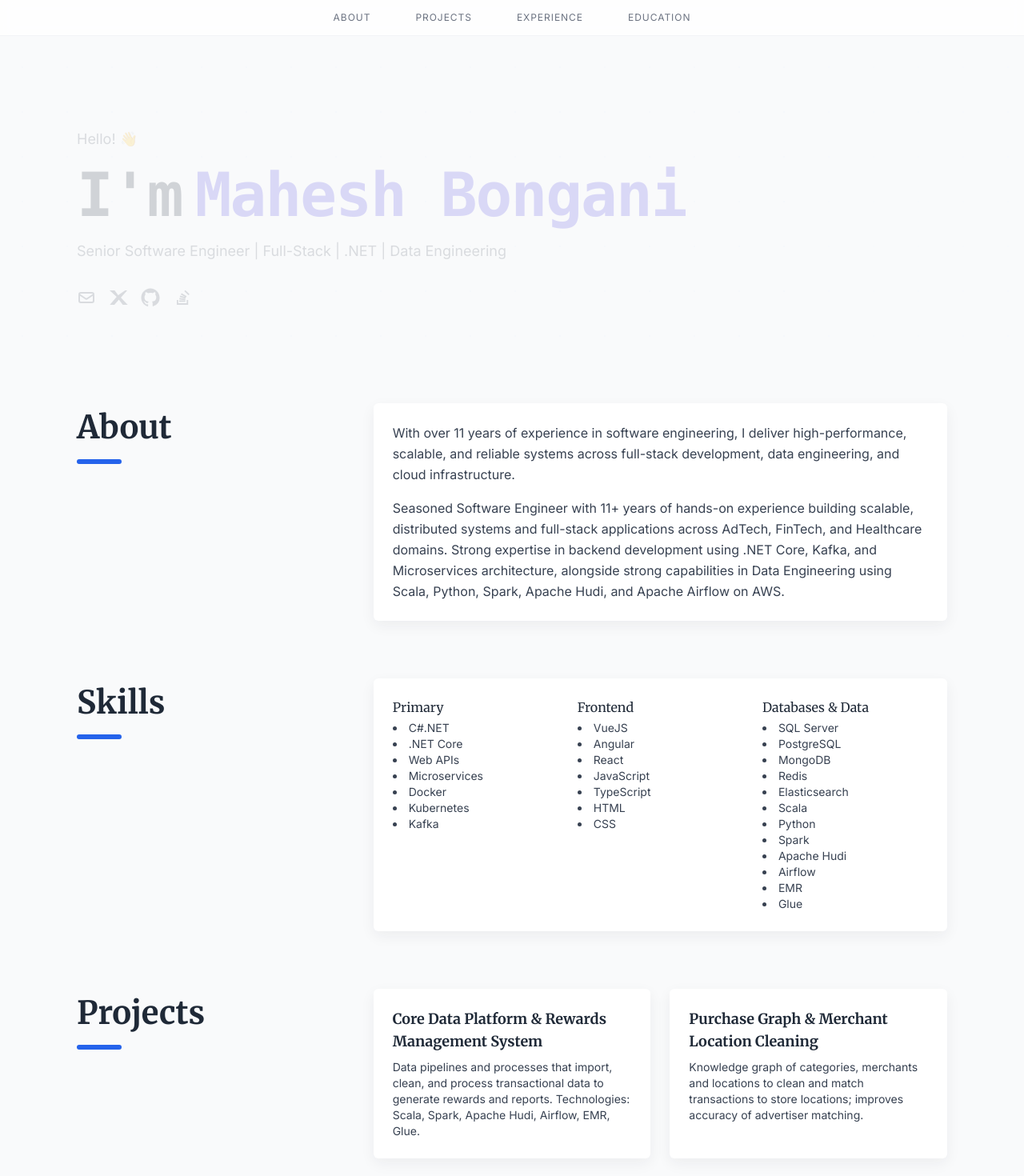
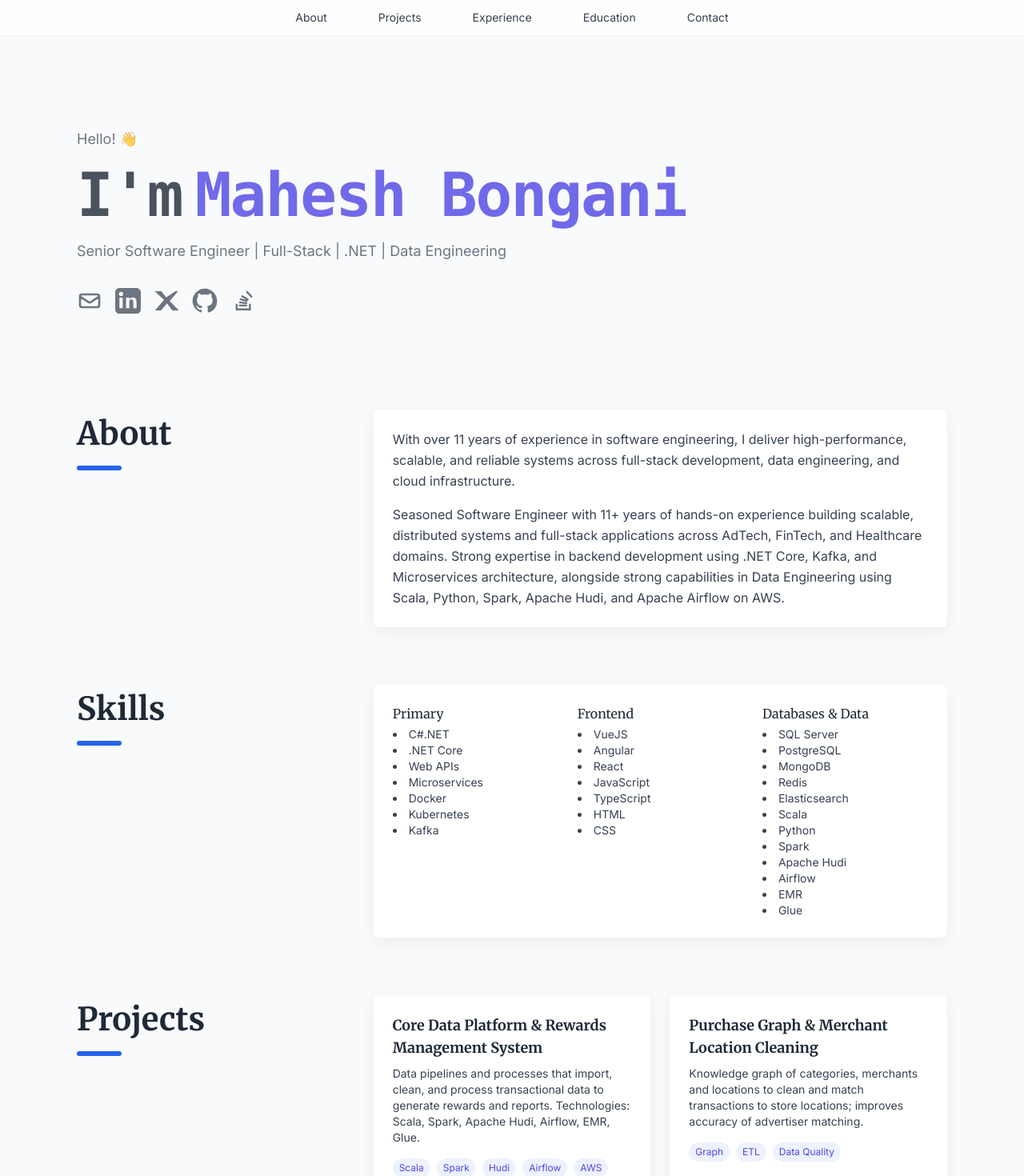
Before and after one commit to MaheshB0ngani/portfolio, a React (Vite) app: page / in a window 1280 px wide. Shown: the top 1470 px of the page at 80% size. Built offline with nearby package versions, Linux system fonts and the light colour scheme; the HTML template or start-up script is replaced by a standard one.

Commit message:
Data Driven

```diff
--- a/src/App.jsx
+++ b/src/App.jsx
@@ -14,7 +14,7 @@ export default function App() {
   return (
     <div className="min-h-screen bg-gray-50">
       <NavBar />
-      <Hero name={resume.name} title={resume.title} contact={resume.contact} />
+  <Hero name={resume.name} title={resume.title} contact={resume.contact} socials={resume.socials} />
       <main className="container-custom px-4 py-10 space-y-10">
         <section id="about" className="grid grid-cols-1 md:grid-cols-12 gap-6 items-start">
           <div className="md:col-span-4">
--- a/src/components/Hero.jsx
+++ b/src/components/Hero.jsx
@@ -1,6 +1,6 @@
 import React from 'react'
 
-export default function Hero({ name, title, contact }) {
+export default function Hero({ name, title, contact, socials }) {
   return (
     <section className="relative overflow-hidden hero-gradient grid-overlay pt-20">
       <div className="container-custom px-4 py-20">
@@ -13,17 +13,26 @@ export default function Hero({ name, title, contact }) {
             <p className="mt-3 md:mt-4 text-gray-600 text-base md:text-lg">{title}</p>
             <div className="mt-6 md:mt-8 flex items-center space-x-4 hero-icons">
               <a href={`mailto:${contact.email}`} className="text-gray-600 hover:text-indigo-600" aria-label="email">
-                <svg className="w-6 h-6" fill="none" stroke="currentColor" viewBox="0 0 24 24" xmlns="http://www.w3.org/2000/svg"><path strokeLinecap="round" strokeLinejoin="round" strokeWidth="2" d="M3 8l7.89 5.26a2 2 0 002.22 0L21 8m0 8V8a2 2 0 00-2-2H5a2 2 0 00-2 2v8a2 2 0 002 2h14a2 2 0 002-2z"></path></svg>
+                <svg className="w-8 h-8" fill="none" stroke="currentColor" viewBox="0 0 24 24" xmlns="http://www.w3.org/2000/svg"><path strokeLinecap="round" strokeLinejoin="round" strokeWidth="2" d="M3 8l7.89 5.26a2 2 0 002.22 0L21 8m0 8V8a2 2 0 00-2-2H5a2 2 0 00-2 2v8a2 2 0 002 2h14a2 2 0 002-2z"></path></svg>
               </a>
-              <a href="https://x.com/IamMaheshB" target="_blank" rel="noopener noreferrer" className="text-gray-600 hover:text-indigo-600" aria-label="twitter">
-                <svg className="w-6 h-6" fill="currentColor" viewBox="0 0 24 24" xmlns="http://www.w3.org/2000/svg"><path d="M20.4 3H23l-7.9 9.1L23.7 21h-6.2l-4.9-6.6-5.6 6.6H1.3l8.5-9.9L1 3h6.3l4.4 5.9L20.4 3z"/></svg>
-              </a>
-              <a href="https://github.com/MaheshB0ngani" target="_blank" rel="noopener noreferrer" className="text-gray-600 hover:text-indigo-600" aria-label="github">
-                <svg className="w-6 h-6" fill="currentColor" viewBox="0 0 24 24" xmlns="http://www.w3.org/2000/svg"><path d="M12 .5C5.73.5.5 5.73.5 12c0 5.08 3.29 9.39 7.86 10.91.58.11.79-.25.79-.56 0-.28-.01-1.02-.02-2-3.2.7-3.88-1.54-3.88-1.54-.52-1.32-1.27-1.67-1.27-1.67-1.04-.71.08-.7.08-.7 1.15.08 1.75 1.18 1.75 1.18 1.02 1.75 2.67 1.24 3.32.95.1-.74.4-1.24.73-1.53-2.56-.29-5.26-1.28-5.26-5.7 0-1.26.45-2.3 1.18-3.11-.12-.29-.51-1.45.11-3.02 0 0 .97-.31 3.17 1.19a11 11 0 012.89-.39c.98 0 1.97.13 2.89.39 2.2-1.5 3.17-1.19 3.17-1.19.62 1.57.23 2.73.11 3.02.74.81 1.18 1.85 1.18 3.11 0 4.43-2.71 5.41-5.29 5.69.41.35.77 1.05.77 2.12 0 1.53-.01 2.77-.01 3.15 0 .31.21.67.8.56A10.52 10.52 0 0023.5 12C23.5 5.73 18.27.5 12 .5z"/></svg>
-              </a>
-              <a href="https://stackoverflow.com/users/6160525/mahesh-bongani" target="_blank" rel="noopener noreferrer" className="text-gray-600 hover:text-indigo-600" aria-label="stackoverflow">
-                <svg className="w-6 h-6" fill="currentColor" viewBox="0 0 24 24" xmlns="http://www.w3.org/2000/svg"><path d="M17.4 19.1v-4.2h1.8V21H5v-6.1h1.8v4.2h10.6zM8 17.3h7.6v-1.8H8v1.8zm.2-3.1l7.4 1 .2-1.7-7.5-1-.1 1.7zm.5-3l7 2 .5-1.7-7-2-.5 1.7zm1.4-3l6.3 3.6.9-1.5L11 6.6l-.9 1.5zM14.4 4l5.2 5.1 1.3-1.3-5.2-5.1L14.4 4z"/></svg>
-              </a>
+              {socials?.linkedin && (
+              <a href={socials.linkedin} target="_blank" rel="noopener noreferrer" className="text-gray-600 hover:text-indigo-600" aria-label="linkedin">
+                <svg className="w-8 h-8" fill="currentColor" viewBox="0 0 24 24" xmlns="http://www.w3.org/2000/svg">
+                  <path d="M20 0H4C1.8 0 0 1.8 0 4v16c0 2.2 1.8 4 4 4h16c2.2 0 4-1.8 4-4V4c0-2.2-1.8-4-4-4zM7 19H4V9h3v10zM5.5 7.6C4.4 7.6 3.5 6.7 3.5 5.6S4.4 3.5 5.5 3.5 7.5 4.4 7.5 5.6 6.6 7.6 5.5 7.6zM20 19h-3v-5.4c0-1.3 0-3-1.8-3s-2 1.4-2 2.9V19h-3V9h3v1.4h.1c.4-.8 1.6-1.6 3.3-1.6C19.1 8.8 20 10.9 20 13.8V19z"/>
+                </svg>
+              </a>)}
+              {socials?.twitter && (
+              <a href={socials.twitter} target="_blank" rel="noopener noreferrer" className="text-gray-600 hover:text-indigo-600" aria-label="twitter">
+                <svg className="w-8 h-8" fill="currentColor" viewBox="0 0 24 24" xmlns="http://www.w3.org/2000/svg"><path d="M20.4 3H23l-7.9 9.1L23.7 21h-6.2l-4.9-6.6-5.6 6.6H1.3l8.5-9.9L1 3h6.3l4.4 5.9L20.4 3z"/></svg>
+              </a>)}
+              {socials?.github && (
+              <a href={socials.github} target="_blank" rel="noopener noreferrer" className="text-gray-600 hover:text-indigo-600" aria-label="github">
+                <svg className="w-8 h-8" fill="currentColor" viewBox="0 0 24 24" xmlns="http://www.w3.org/2000/svg"><path d="M12 .5C5.73.5.5 5.73.5 12c0 5.08 3.29 9.39 7.86 10.91.58.11.79-.25.79-.56 0-.28-.01-1.02-.02-2-3.2.7-3.88-1.54-3.88-1.54-.52-1.32-1.27-1.67-1.27-1.67-1.04-.71.08-.7.08-.7 1.15.08 1.75 1.18 1.75 1.18 1.02 1.75 2.67 1.24 3.32.95.1-.74.4-1.24.73-1.53-2.56-.29-5.26-1.28-5.26-5.7 0-1.26.45-2.3 1.18-3.11-.12-.29-.51-1.45.11-3.02 0 0 .97-.31 3.17 1.19a11 11 0 012.89-.39c.98 0 1.97.13 2.89.39 2.2-1.5 3.17-1.19 3.17-1.19.62 1.57.23 2.73.11 3.02.74.81 1.18 1.85 1.18 3.11 0 4.43-2.71 5.41-5.29 5.69.41.35.77 1.05.77 2.12 0 1.53-.01 2.77-.01 3.15 0 .31.21.67.8.56A10.52 10.52 0 0023.5 12C23.5 5.73 18.27.5 12 .5z"/></svg>
+              </a>)}
+              {socials?.stackoverflow && (
+              <a href={socials.stackoverflow} target="_blank" rel="noopener noreferrer" className="text-gray-600 hover:text-indigo-600" aria-label="stackoverflow">
+                <svg className="w-8 h-8" fill="currentColor" viewBox="0 0 24 24" xmlns="http://www.w3.org/2000/svg"><path d="M17.4 19.1v-4.2h1.8V21H5v-6.1h1.8v4.2h10.6zM8 17.3h7.6v-1.8H8v1.8zm.2-3.1l7.4 1 .2-1.7-7.5-1-.1 1.7zm.5-3l7 2 .5-1.7-7-2-.5 1.7zm1.4-3l6.3 3.6.9-1.5L11 6.6l-.9 1.5zM14.4 4l5.2 5.1 1.3-1.3-5.2-5.1L14.4 4z"/></svg>
+              </a>)}
             </div>
           </div>
           <div className="md:col-span-5"></div>
--- a/src/components/NavBar.jsx
+++ b/src/components/NavBar.jsx
@@ -1,13 +1,13 @@
 import React from 'react'
+import siteConfig from '../data/site.config'
 
 export default function NavBar() {
   return (
     <header className="w-full py-3 fixed top-0 left-0 right-0 z-50 bg-white/80 backdrop-blur border-b border-gray-100">
       <nav className="container-custom px-4 flex items-center justify-center gap-8 space-x-8 text-sm text-gray-700 nav-links">
-        <a href="#about" className="hover:text-indigo-600">About</a>
-        <a href="#projects" className="hover:text-indigo-600">Projects</a>
-        <a href="#experience" className="hover:text-indigo-600">Experience</a>
-        <a href="#education" className="hover:text-indigo-600">Education</a>
+        {siteConfig.sections.filter(s => s.enabled).map(s => (
+          <a key={s.id} href={`#${s.id}`} className="hover:text-indigo-600">{s.label}</a>
+        ))}
       </nav>
     </header>
   )
--- a/src/components/Projects.jsx
+++ b/src/components/Projects.jsx
@@ -12,11 +12,16 @@ export default function Projects({ projects }) {
             <div className="p-6 flex-1">
               <h3 className="text-lg font-semibold">{p.title}</h3>
               <p className="text-sm text-gray-700 mt-2">{p.description}</p>
-              {/* <div className="mt-4 flex items-center gap-3 text-sm">
-                <span className="text-indigo-600 hover:underline cursor-pointer">Source</span>
-                <span className="text-gray-300">•</span>
-                <span className="text-indigo-600 hover:underline cursor-pointer">Demo</span>
-              </div> */}
+              {(p.tags?.length || p.links?.source || p.links?.demo) && (
+                <div className="mt-4 flex items-center flex-wrap gap-2 text-xs">
+                  {p.tags?.map((t, idx) => (
+                    <span key={idx} className="px-2 py-1 bg-indigo-50 text-indigo-600 rounded-full">{t}</span>
+                  ))}
+                  <span className="flex-1"></span>
+                  {p.links?.source && <a className="text-indigo-600 hover:underline" href={p.links.source} target="_blank" rel="noopener noreferrer">Source</a>}
+                  {p.links?.demo && <a className="text-indigo-600 hover:underline ml-3" href={p.links.demo} target="_blank" rel="noopener noreferrer">Demo</a>}
+                </div>
+              )}
             </div>
             <div className="absolute right-3 top-3 opacity-0 group-hover:opacity-100 transition-opacity text-gray-300 group-hover:text-gray-500">↗</div>
           </div>
--- a/src/data/resume.js
+++ b/src/data/resume.js
@@ -4,7 +4,14 @@ const resume = {
   contact: {
     phone: '+1-470-662-xxxx',
     email: 'mahesh.bongani1+ghportfolio@gmail.com',
-    linkedin: ''
+    linkedin: 'https://www.linkedin.com/in/maheshbongani/'
+  },
+  socials: {
+    twitter: 'https://x.com/IamMaheshB',
+    linkedin: 'https://www.linkedin.com/in/maheshbongani/',
+    github: 'https://github.com/MaheshB0ngani',
+    stackoverflow: 'https://stackoverflow.com/users/6160525/mahesh-bongani',
+    email: 'mailto:mahesh.bongani1+ghportfolio@gmail.com'
   },
   summary:
     'With over 11 years of experience in software engineering, I deliver high-performance, scalable, and reliable systems across full-stack development, data engineering, and cloud infrastructure.',
@@ -42,12 +49,16 @@ const resume = {
     {
       title: 'Core Data Platform & Rewards Management System',
       description:
-        'Data pipelines and processes that import, clean, and process transactional data to generate rewards and reports. Technologies: Scala, Spark, Apache Hudi, Airflow, EMR, Glue.'
+        'Data pipelines and processes that import, clean, and process transactional data to generate rewards and reports. Technologies: Scala, Spark, Apache Hudi, Airflow, EMR, Glue.',
+      links: { source: '', demo: '' },
+      tags: ['Scala', 'Spark', 'Hudi', 'Airflow', 'AWS']
     },
     {
       title: 'Purchase Graph & Merchant Location Cleaning',
       description:
-        'Knowledge graph of categories, merchants and locations to clean and match transactions to store locations; improves accuracy of advertiser matching.'
+        'Knowledge graph of categories, merchants and locations to clean and match transactions to store locations; improves accuracy of advertiser matching.',
+      links: { source: '', demo: '' },
+      tags: ['Graph', 'ETL', 'Data Quality']
     }
   ],
   education: {
--- /dev/null
+++ b/src/data/site.config.js
@@ -0,0 +1,13 @@
+// Site-wide configuration to drive navigation and optional settings
+const siteConfig = {
+  // Order and visibility of sections
+  sections: [
+    { id: 'about', label: 'About', enabled: true },
+    { id: 'projects', label: 'Projects', enabled: true },
+    { id: 'experience', label: 'Experience', enabled: true },
+    { id: 'education', label: 'Education', enabled: true },
+    { id: 'contact', label: 'Contact', enabled: true },
+  ],
+}
+
+export default siteConfig
--- a/src/index.css
+++ b/src/index.css
@@ -26,7 +26,7 @@ body { background-color: #f8fafc; color: #1f2937; }
 .hero-gradient { background: linear-gradient(120deg,#f1f5fe 0%, #ffffff 50%); }
 
 /* Subtle grid overlay */
-.grid-overlay { background-image: radial-gradient(#eef2ff 1px, transparent 1px); background-size: 56px 56px; opacity: 0.18; }
+.grid-overlay { background-image: radial-gradient(#eef2ff 1px, transparent 1px); background-size: 56px 56px; opacity: 0.80; }
 
 /* Interactive card hover states */
 .card-interactive { transition: box-shadow .2s ease, transform .2s ease; }
@@ -77,9 +77,9 @@ body { background-color: #f8fafc; color: #1f2937; }
 .section-underline { width: 56px; height: 6px; background: #2563eb; border-radius: 4px; margin-top: 10px; }
 
 /* Fallbacks in case Tailwind utilities are not applied at runtime */
-.nav-links { gap: 1.5rem; }
+/* .nav-links { gap: 1.5rem; }
 .nav-links a { display: inline-flex; align-items: center; font-size: 0.75rem; color: #6b7280; text-decoration: none; text-transform: uppercase; letter-spacing: 0.08em; }
-.nav-links a:hover { color: #111827; }
+.nav-links a:hover { color: #111827; } */
 
 /* Ensure hero icons aren’t oversized if utility classes fail */
-.hero-icons a svg { width: 24px; height: 24px; }
+/* .hero-icons a svg { width: 24px; height: 24px; } */
```
Also changed, not shown: 1 other file (tests, documents, lock files or other folders).
